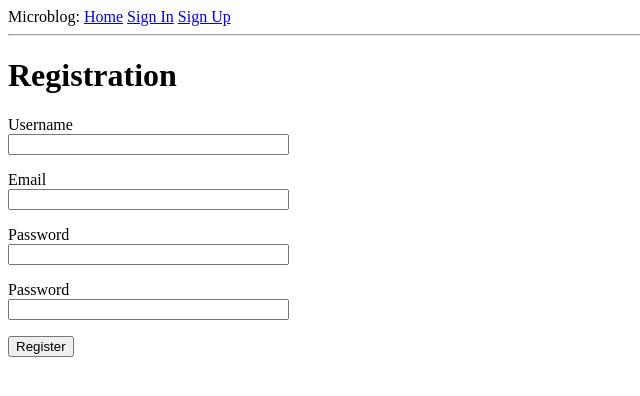
After one commit to yuriimchg/microblog, a Flask app: page /register in a window 1280 px wide. The commit adds this page. Shown: the top 396 px of the page, without its empty margins (0-640 px from the left). Run offline with Flask 2, Linux system fonts and the light colour scheme.

Commit message:
Templates

```diff
--- a/app/__init__.py
+++ b/app/__init__.py
@@ -6,12 +6,18 @@ from flask_login import LoginManager
 
 # Create an instanсe of a flask application
 app = Flask(__name__)
+
 # Initialize Flask-Login instance
 login = LoginManager(app)
+# Define endpoint to log in into system
+login.login_view = 'login'
+
 # Create an instance of app configurations
 app.config.from_object(Config)
+
 # Create an instance of the database
 db = SQLAlchemy(app)
+
 # Create an instance of the database migration
 migrate = Migrate(app,db)
 
--- a/app/forms.py
+++ b/app/forms.py
@@ -3,7 +3,8 @@ from flask_wtf import FlaskForm
 # wtforms contains form templates
 from wtforms import StringField, PasswordField, BooleanField, SubmitField
 # validators prevent from submitting empty forms
-from wtforms.validators import DataRequired
+from wtforms.validators import DataRequired, Email, ValidationError, EqualTo
+from app.models import User
 
 class LoginForm(FlaskForm):
     # User and password fields are required
@@ -13,3 +14,21 @@ class LoginForm(FlaskForm):
     remember_me = BooleanField('Remember Me')
     # Submit button
     submit = SubmitField('Sign In')
+
+class RegistrationForm(FlaskForm):
+    username = StringField('Username', validators=[DataRequired()])
+    email = StringField('Email', validators=[DataRequired(), Email()])
+    password = StringField('Password', validators=[DataRequired()])
+    #
+    val_password = StringField('Password', validators=[DataRequired(),EqualTo('password')])
+    submit = SubmitField('Register')
+
+    def validate_username(self, username):
+        user = User.query.filter_by(username=username.data).first()
+        if user is not None:
+            raise ValidationError("This username is already used. Please, choose another one")
+
+    def validate_email(self, email):
+        user = User.query.filter_by(email=email.data).first()
+        if user is not None:
+            raise ValidationError("This e-mail is already used. Please, choose another one")
--- a/app/routes.py
+++ b/app/routes.py
@@ -1,22 +1,25 @@
 # Rendering the webpage
-from flask import render_template
-from app import app
-from app.forms import LoginForm
+from flask_login import current_user, login_user, logout_user, login_required
+from app import app, db
+from app.forms import LoginForm, RegistrationForm
+from app.models import User
 # flash is to show messages to the user
 # redirect is to redirect user from login page
 # url_for is to create internal links painless
-from flask import flash, redirect, url_for
+from flask import flash, redirect, url_for, render_template, request
+from werkzeug.urls import url_parse
 
 @app.route('/')
 @app.route('/index')
+@login_required
 def index():
     # Create pseudo user Ivan
     user = {'username':'Йван'}
     # Render title and username into webpage
     posts = [
         {
-            'author' : {'username': 'John Price'},
-            'body' : 'Cheeky bastard'
+            'author' : {'username': 'Cow'},
+            'body' : 'Moo-oo-oo-oo-u!'
         },
         {
             'author' : {'username' : 'Serj Tankian'},
@@ -29,21 +32,79 @@ def index():
     ]
     return render_template('index.html',
                             title='Home',
-                            user=user,
                             posts=posts)
 
 
 @app.route('/login', methods=['GET', 'POST'])
 def login():
+    # Redirect authenticated users from login page
+    if current_user.is_authenticated:
+        return redirect(url_for('index'))
+
     # Initialize login form
     form = LoginForm()
-    #
+    # Press the button 'Log in'
     if form.validate_on_submit():
-        # Case of successful logging in
-        flash(f'Login requested for user {form.username.data}, Remember me: {form.remember_me.data}')
-        return redirect(url_for('/index'))
-
+    # Case of successful logging in
+        user = User.query.filter_by(username=form.username.data).first()
+        # Case of wrong nickname / password
+        if user is None or not user.check_password(form.password.data):
+            # Output message
+            flash('Invalid username or password. Please enter the valid name and password')
+            # Redirect to login page
+            return redirect(url_for('login'))
+        # Authentication process
+        login_user(user, remember = form.remember_me.data)
+        next_page = request.args.get('next')
+        # Case if there is no next page or next page is outside the microblog
+        if not next_page or url_parse(next_page).netloc != '':
+            # Let 'index' be the next page
+            next_page = url_for('index')
+        return redirect(url_for('index'))
     # Case of wrong login / password
     return render_template('login.html',
                             title='Sign In',
                             form=form)
+
+# Log out the user
+@app.route('/logout')
+@login_required
+def logout():
+    logout_user()
+    return redirect(url_for('index'))
+
+# Registration page
+@app.route('/register', methods=["GET", "POST"])
+def register():
+    # Redirect registered users to the main page
+    if current_user.is_authenticated:
+        return redirect(url_for('index'))
+    # Initialize the form
+    form = RegistrationForm()
+    # On submitting the registration with registration forn
+    if form.validate_on_submit():
+        # Add user, email and password to the database
+        user = User(username=form.username.data, email=form.email.data)
+        user.set_password(form.password.data)
+        # Add and commit changes to the database
+        db.session.add(user)
+        db.session.commit()
+        # Successful registration message
+        flash(f'Congratulations, {user.username}, you have successfully registered!\n Please sign in!')
+        # Redirect to login page
+        return redirect(url_for('login'))
+    return render_template('register.html', title='Registration', form=form)
+
+# User home page
+@app.route('/user/<username>')
+@login_required
+def user(username):
+    # Get user from the database by username. If there is no such a user, output 404
+    user = User.query.filter_by(username=username).first_or_404()
+    # User posts
+    posts = [
+            {'author':user, 'body':'Test post #1'},
+            {'author':user, 'body':'Test post #2'}
+        ]
+
+    return render_template('user.html', user=user, posts=posts)
--- a/app/templates/base.html
+++ b/app/templates/base.html
@@ -15,7 +15,14 @@
   <div>
     Microblog:
     <a href="{{ url_for('index') }}"> Home</a>
-    <a href="{{ url_for('login') }}"> Sign In</a>
+    {% if current_user.is_anonymous %}
+      <a href="{{ url_for('login') }}"> Sign In</a>
+      <a href="{{ url_for('register') }}"> Sign Up </a>
+      {% else %}
+      <a href="{{ url_for('user', username=current_user.username) }}">
+                                      Profile </a>
+      <a href="{{ url_for('logout') }}">Logout</a>
+    {% endif %}
   </div>
   <!--  Markup below is for displaying login messages --->
   <hr>
--- a/app/templates/index.html
+++ b/app/templates/index.html
@@ -1,7 +1,7 @@
 {% extends "base.html" %}
 {% block content %}
 
-  <h1> Hello, {{user.username}}! Go away from here! </h1>
+  <h1> Hello, {{current_user.username}}! Go away from here! </h1>
   <h2> We're not glad to see you here!</h2>
 
   {% for post in posts %}
--- /dev/null
+++ b/app/templates/register.html
@@ -0,0 +1,43 @@
+{% extends "base.html" %}
+
+  {% block content %}
+    <h1> Registration </h1>
+    <form action="" method="post">
+      {{ form.hidden_tag() }}
+      <p>
+        {{ form.username.label }} <br>
+        {{ form.username(size=32) }} <br>
+        {% for error in form.username.errors %}
+          <span style="color: red;">[{{ error }}]</span>
+        {% endfor %}
+      </p>
+      <p>
+        {{form.email.label }} <br>
+        {{ form.email(size=32) }} <br>
+        {% for error in form.email.errors %}
+          <span stype="color: #323232;"> [{{ error }}]</span>
+        {% endfor %}
+      </p>
+      <p>
+        {{ form.password.label }} <br>
+        {{ form.password(size=32) }} </br>
+        {% for error in form.password.error %}
+          <span style="color: #123456;"> [{{ error }}]</span>
+        {% endfor %}
+      </p>
+      <p>
+        {{ form.val_password.label }} <br>
+        {{ form.val_password(size=32) }} </br>
+        {% for error in form.val_password.error %}
+          <span style="color: #654321;"> [{{ error }}]</span>
+        {% endfor %}
+      </p>
+
+      <p> {{ form.submit }} </p>
+    </form>
+
+  <!--  <p> New User?
+      <a href="{{ url_for('register') }}"> Click to Register! </a>
+    </p>
+  -->
+  {% endblock %}
```
Also changed, not shown: app/models.py (+22 -2 lines), app/templates/_post.html (added, +7 -0 lines), app/templates/user.html (added, +14 -0 lines), app.db.
